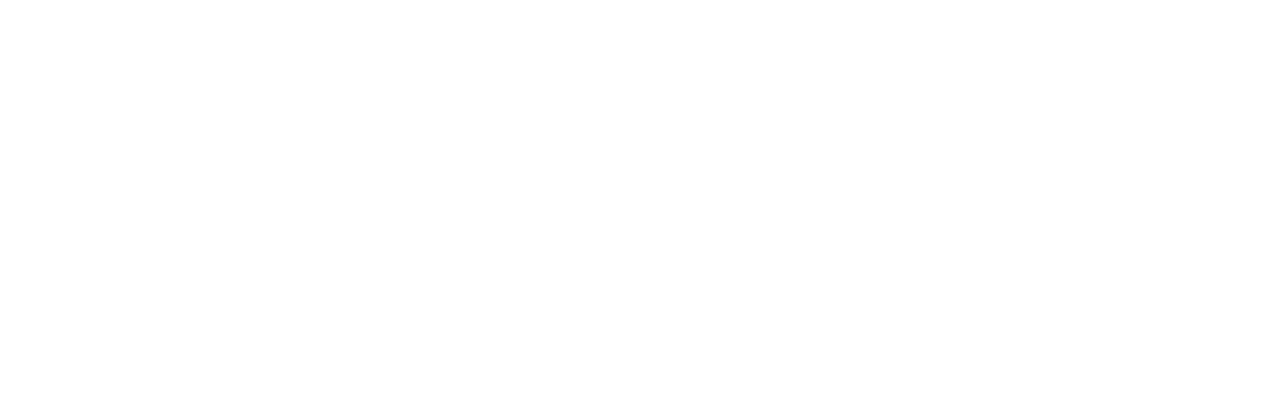
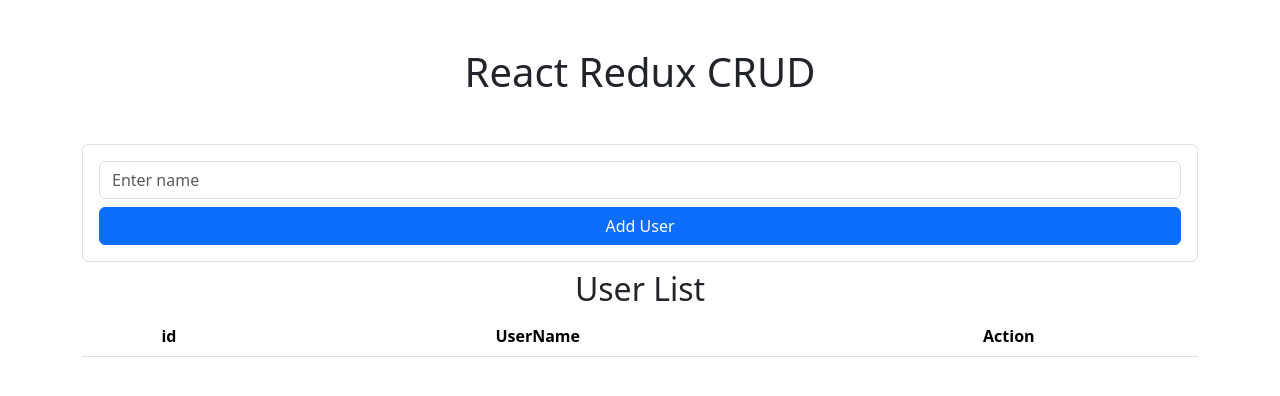
Before and after one commit to MostafaZrour/react-redux-crud, a React (Create React App) app: page / in a window 1280 px wide. Shown: the top 396 px of the page. Built offline with nearby package versions, Linux system fonts and the light colour scheme.

Commit message:
add logique and bootstrap

```diff
--- a/src/Action.jsx
+++ b/src/Action.jsx
@@ -0,0 +1,7 @@
+// src/action.js
+
+// Action creators for managing users
+export const addUser = (user) => ({ type: "ADD_USER", payload: user });
+export const updateUser = (user) => ({ type: "UPDATE_USER", payload: user });
+export const deleteUser = (userId) => ({ type: "DELETE_USER", payload: userId });
+export const setUsers = (users) => ({ type: "SET_USERS", payload: users });
--- a/src/App.js
+++ b/src/App.js
@@ -1,9 +1,19 @@
-import React from 'react'
+import Add from "./components/Add";
+import Update from "./components/Update";
+import {BrowserRouter , Routes , Route} from "react-router-dom";
+const App = () => {
 
-export default function App() {
   return (
-    <div>
+    <div className="container">
+      <h1 className="text-center my-5">React Redux CRUD</h1>
+        <BrowserRouter>
+        <Routes>
+          <Route path="/" element={<Add />} />
+          <Route path="/update/:id" element={<Update />} />
+        </Routes>
+        </BrowserRouter>
+    </div>
+  );
+};
 
-    </div>
-  )
-}
+export default App;
--- a/src/Reducer.jsx
+++ b/src/Reducer.jsx
@@ -0,0 +1,26 @@
+const initialState = {
+    users: [],
+  };
+
+  export const userReducer = (state = initialState, action) => {
+    switch (action.type) {
+      case "ADD_USER":
+        return { ...state, users: [...state.users, action.payload] };
+      case "UPDATE_USER":
+        return {
+          ...state,
+          users: state.users.map((user) =>
+            user.id === action.payload.id ? action.payload : user
+          ),
+        };
+      case "DELETE_USER":
+        return {
+          ...state,
+          users: state.users.filter((user) => user.id !== action.payload),
+        };
+      case "SET_USERS":
+        return { ...state, users: action.payload };
+      default:
+        return state;
+    }
+  };
--- a/src/Store.jsx
+++ b/src/Store.jsx
@@ -0,0 +1,6 @@
+import { createStore } from "redux";
+import { userReducer } from "./Reducer";
+
+const store = createStore(userReducer);
+
+export default store;
--- a/src/components/Add.js
+++ b/src/components/Add.js
@@ -0,0 +1,46 @@
+import React, { useState } from "react";
+import { useDispatch } from "react-redux";
+import { addUser } from "../Action";
+import List from "./List";
+
+
+const Add = () => {
+  const [name, setName] = useState("");
+  const dispatch = useDispatch();
+
+  const handleAdd = () => {
+    if (name.trim() === "") {
+      alert("Name cannot be empty");
+      return;
+    }
+    const newUser = { id: Date.now(), name };
+    dispatch(addUser(newUser));
+    setName("");
+  };
+
+  return (
+    <>
+      <div className="d-flex justify-content-center align-items-center">
+      <form className="border rounded p-3 w-100">
+        <input
+          type="text"
+          placeholder="Enter name"
+          className="form-control mb-2"
+          value={name}
+          onChange={(e) => setName(e.target.value)}
+        />
+        <button
+          type="button"
+          onClick={handleAdd}
+          className="btn btn-primary w-100"
+        >
+          Add User
+        </button>
+      </form>
+    </div>
+      <List />
+    </>
+  );
+};
+
+export default Add;
--- a/src/components/List.js
+++ b/src/components/List.js
@@ -0,0 +1,52 @@
+import React from "react";
+import { useSelector, useDispatch } from "react-redux";
+import { deleteUser } from "../Action";
+import { Link } from "react-router-dom";
+
+const List = () => {
+  const users = useSelector((state) => state.users);
+  const dispatch = useDispatch();
+
+  const handleDelete = (id) => {
+    dispatch(deleteUser(id));
+  };
+
+  return (
+    <div className="text-center">
+      <h2 className="my-2">User List</h2>
+      <table className="table">
+        <thead>
+          <tr>
+            <th>id</th>
+            <th>UserName</th>
+            <th>Action</th>
+          </tr>
+        </thead>
+        <tbody>
+          {users.map((user) => (
+            <tr>
+              <td>{user.id}</td>
+              <td key={user.id}>{user.name}</td>
+              <td className="d-flex gap-2 justify-content-center">
+                <button
+                  className="btn btn-outline-danger"
+                  onClick={() => handleDelete(user.id)}
+                >
+                  <i className="bi bi-trash"></i>
+                </button>
+                <Link
+                  className="btn btn-primary"
+                  to={`update/${user.id}`}
+                >
+                  <i className="bi bi-pencil"></i>
+                </Link>
+              </td>
+            </tr>
+          ))}
+        </tbody>
+      </table>
+    </div>
+  );
+};
+
+export default List;
--- a/src/components/Update.js
+++ b/src/components/Update.js
@@ -0,0 +1,47 @@
+import React, { useState, useEffect } from "react";
+import { useDispatch, useSelector } from "react-redux";
+import { updateUser } from "../Action";
+import { Link , useNavigate, useParams } from "react-router-dom";
+
+const Update = () => {
+  const { id } = useParams();
+  const navigate = useNavigate();
+  const dispatch = useDispatch();
+  const user = useSelector((state) =>
+    state.users.find((user) => Number(user.id) === Number(id))
+  );
+
+  const [name, setName] = useState("");
+
+  useEffect(() => {
+    user ? setName(user.name) : setName("Undefined") ;
+  }, [user]);
+
+  const handleUpdate = () => {
+    if (name.trim() === "") {
+      alert("Name cannot be empty");
+      return;
+    }
+    const updatedUser = { ...user, name };
+    dispatch(updateUser(updatedUser));
+    alert("User updated successfully");
+    navigate("/");
+  };
+
+  return (
+    <div>
+      <h2>Update User</h2>
+      <Link className= "btn btn-primary my-3 w-100" to="/" >Back Home</Link>
+          <input
+            type="text"
+            placeholder="Update name"
+            className="form-control mb-2"
+            value={name}
+            onChange={(e) => setName(e.target.value)}
+          />
+          <button type="button" className="btn btn-success w-100 my-2" onClick={handleUpdate}>Update User</button>
+    </div>
+  );
+};
+
+export default Update;
--- a/src/index.js
+++ b/src/index.js
@@ -1,13 +1,18 @@
-import React from 'react';
-import ReactDOM from 'react-dom/client';
-import App from './App';
+import React from "react";
+import { createRoot } from "react-dom/client";
+import { Provider } from "react-redux";
+import store from "./Store";
+import App from "./App";
+
 import "bootstrap/dist/css/bootstrap.min.css";
 import "bootstrap/dist/js/bootstrap.bundle.min.js";
-import 'bootstrap-icons/font/bootstrap-icons.css';
+import "bootstrap-icons/font/bootstrap-icons.css";
 
-const root = ReactDOM.createRoot(document.getElementById('root'));
+const container = document.getElementById("root");
+const root = createRoot(container);
+
 root.render(
-  <React.StrictMode>
+  <Provider store={store}>
     <App />
-  </React.StrictMode>
+  </Provider>
 );
```
